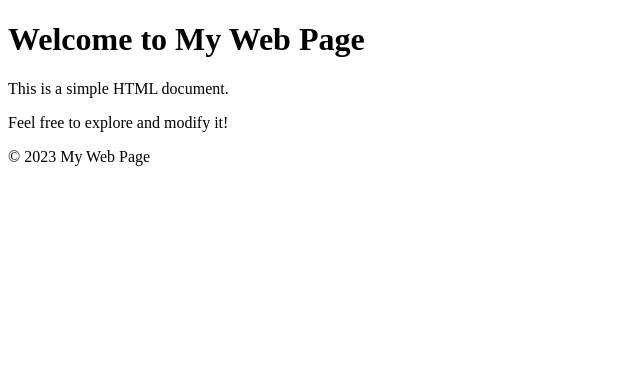
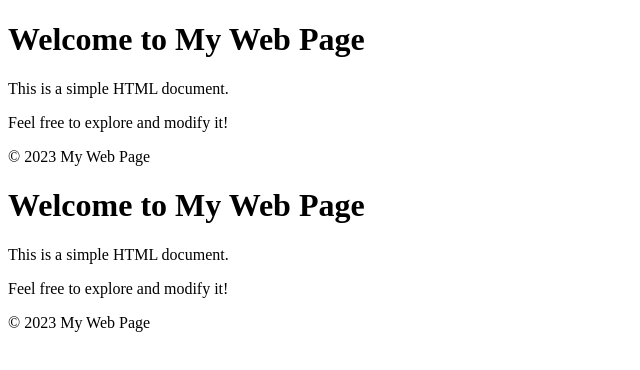
Before and after one commit to samgenerals10/git-class, a plain HTML site: page index.html in a window 1280 px wide. Shown: the whole page, without its empty margins (0-640 px from the left). Drawn offline with Linux system fonts and the light colour scheme.

Commit message:
Update index.html

```diff
--- a/index.html
+++ b/index.html
@@ -12,5 +12,11 @@
     <footer>
         <p>&copy; 2023 My Web Page</p>
     </footer>
+ <h1>Welcome to My Web Page</h1>
+    <p>This is a simple HTML document.</p>
+    <p>Feel free to explore and modify it!</p>
+    <footer>
+        <p>&copy; 2023 My Web Page</p>
+    </footer>
 </body>
 </html>
```
